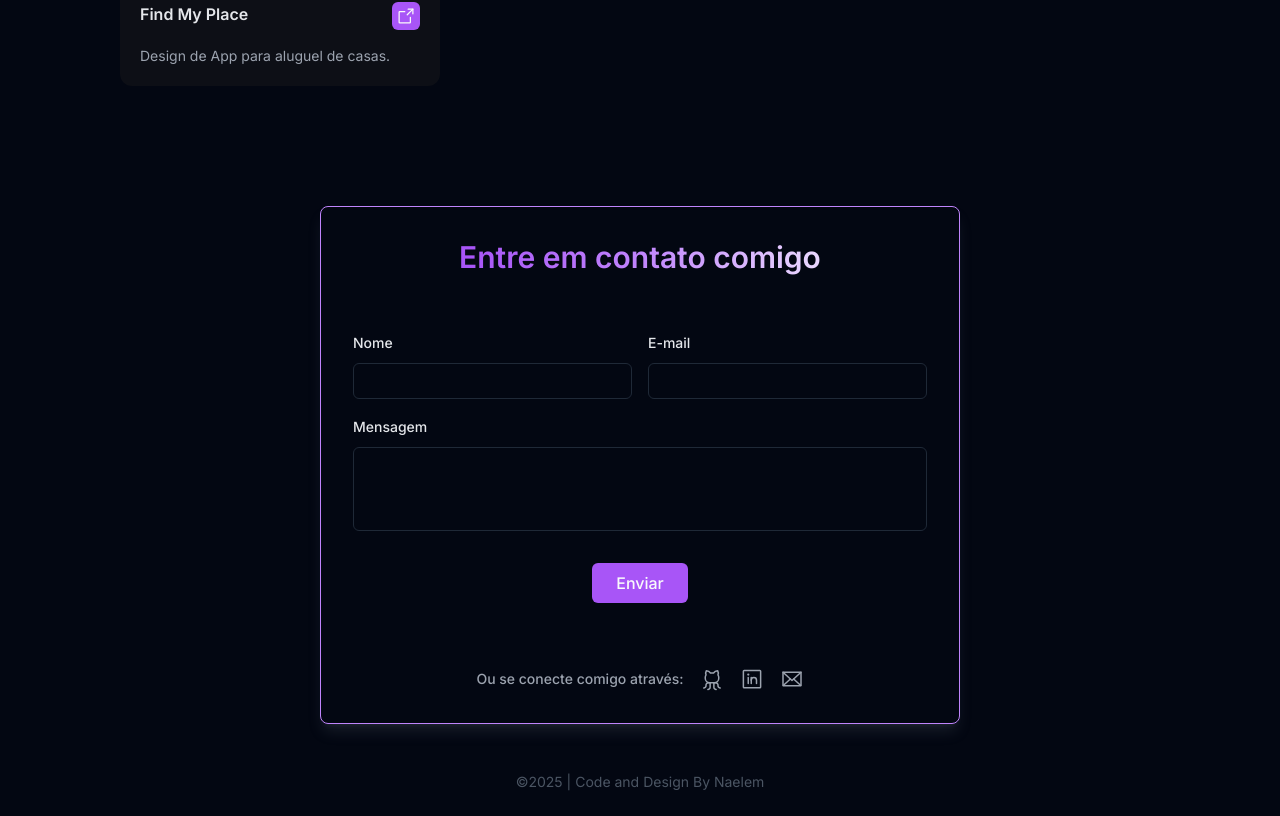
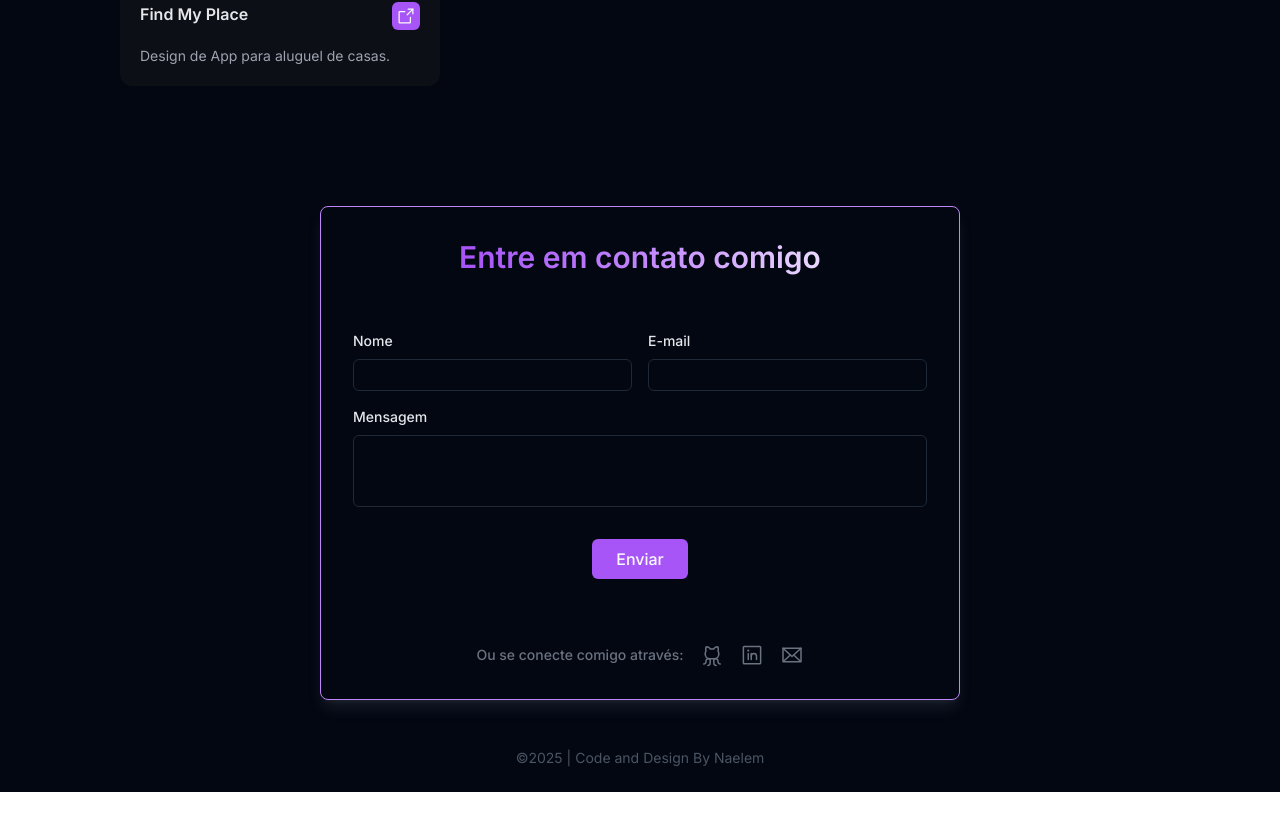
Before and after one commit to naelens/portfolio, a React (Vite) app: page / in a window 1280 px wide. Shown: the part 1894-2710 px from the top of the page. After the commit the page ends 2686 px from the top, so only its background shows below. Built offline with nearby package versions, Linux system fonts and the light colour scheme.

Commit message:
Adding back form

```diff
--- a/src/components/Contact.jsx
+++ b/src/components/Contact.jsx
@@ -8,10 +8,10 @@ export function Contact() {
                     <h1 className="flex justify-center text-2xl sm:text-3xl font-semibold text-transparent bg-clip-text bg-gradient-to-r from-purple-500 from-20% via-purple-400 via-50% to-purple-200 to-80%">Entre em contato comigo</h1>
                 </section>
 
-                <section className="mt-5 sm:mt-10" >
+                <form action="https://getform.io/f/bvrrgxob" method="POST" className="mt-5 sm:mt-10" >
                     <div className="gap-4 grid grid-cols-2">
                         <div className="mt-4">
-                            <label htmlFor="email" className="block text-sm/6 font-medium text-gray-200">
+                            <label htmlFor="email" className="block text-xs sm:text-sm font-medium text-gray-200">
                                 Nome
                             </label>
                             <div className="mt-2">
@@ -20,13 +20,13 @@ export function Contact() {
                                 name="username"
                                 type="text"
                                 autoComplete="Nome"
-                                className="block w-full rounded-md bg-gray-950 px-3 py-1.5 text-base text-gray-50 outline outline-1 -outline-offset-1 outline-gray-800 placeholder:text-gray-400 focus:outline focus:outline-2 focus:-outline-offset-2 focus:outline-purple-400 sm:text-sm/6"
+                                className="block w-full rounded-md bg-gray-950 px-3 py-1.5 text-sm text-gray-400 outline outline-1 -outline-offset-1 outline-gray-800 placeholder:text-gray-400 focus:outline focus:outline-2 focus:-outline-offset-2 focus:outline-purple-400"
                                 />
                             </div>
                         </div>
 
                         <div className="mt-4">
-                            <label htmlFor="email" className="block text-sm/6 font-medium text-gray-200">
+                            <label htmlFor="email" className="block text-xs sm:text-sm font-medium text-gray-200">
                                 E-mail
                             </label>
                             <div className="mt-2">
@@ -35,14 +35,14 @@ export function Contact() {
                                 name="email"
                                 type="email"
                                 autoComplete="email"
-                                className="block w-full rounded-md bg-gray-950 px-3 py-1.5 text-base text-gray-50 outline outline-1 -outline-offset-1 outline-gray-800 placeholder:text-gray-50 focus:outline focus:outline-2 focus:-outline-offset-2 focus:outline-purple-400 sm:text-sm/6"
+                                className="block w-full rounded-md bg-gray-950 px-3 py-1.5 text-sm text-gray-400 outline outline-1 -outline-offset-1 outline-gray-800 placeholder:text-gray-50 focus:outline focus:outline-2 focus:-outline-offset-2 focus:outline-purple-400"
                                 />
                             </div>
                         </div>
                     </div>
 
                     <div className="col-span-full mt-4">
-                        <label htmlFor="about" className="block text-sm/6 font-medium text-gray-200">
+                        <label htmlFor="about" className="block text-xs sm:text-sm font-medium text-gray-200">
                             Mensagem
                         </label>
                         <div className="mt-2">
@@ -50,19 +50,19 @@ export function Contact() {
                             id="about"
                             name="about"
                             rows={3}
-                            className="block resize-none w-full rounded-md bg-gray-950 px-3 py-1.5 text-base text-gray-50 outline outline-1 -outline-offset-1 outline-gray-800 placeholder:text-gray-400 focus:outline focus:outline-2 focus:-outline-offset-2 focus:outline-purple-400 sm:text-sm/6"
+                            className="block resize-none w-full rounded-md bg-gray-950 px-3 py-1.5 text-sm text-gray-400 outline outline-1 -outline-offset-1 outline-gray-800 placeholder:text-gray-400 focus:outline focus:outline-2 focus:-outline-offset-2 focus:outline-purple-400"
                             defaultValue={''}
                             />
                         </div>
                     </div>
 
                     <div className="flex justify-center mt-8">
-                        <button className="px-6 py-2 rounded-md text-sm sm:text-base font-medium text-gray-50 hover:bg-purple-400 bg-purple-500 hover:text-white transition duration-300 ease-in-out">Enviar</button>
+                        <button type="submit" className="px-6 py-2 rounded-md text-sm sm:text-base font-medium text-gray-50 hover:bg-purple-400 bg-purple-500 hover:text-white transition duration-300 ease-in-out">Enviar</button>
                     </div>
 
                     <section className="flex flex-row justify-center mt-6 sm:mt-10">
-                        <div className="flex items-center gap-4 pt-6 text-gray-400">
-                            <p className="text-sm font-medium text-gray-400">Ou se conecte comigo através: </p>
+                        <div className="flex items-center gap-4 pt-6 text-gray-500">
+                            <p className="text-xs sm:text-sm font-medium text-gray-500">Ou se conecte comigo através: </p>
                             <a className="hover:text-purple-400" href="https://github.com/naelens" target="_blank">
                                 <GithubLogo size={24} />
                             </a>
@@ -74,7 +74,7 @@ export function Contact() {
                             </a>
                         </div>
                     </section>
-                </section>
+                </form>
             </div>
         </div>
     )
--- a/src/components/Footer.jsx
+++ b/src/components/Footer.jsx
@@ -1,7 +1,7 @@
 export function Footer() {
   return (
     <div className="flex flex-row justify-center items-center py-6 font-inter bg-gray-950">
-        <p className="text-gray-600 text-sm">©2025 | Code and Design By Naelem </p>
+        <p className="text-gray-600 text-xs sm:text-sm">©2025 | Code and Design By Naelem </p>
     </div>
   );
 }
```
